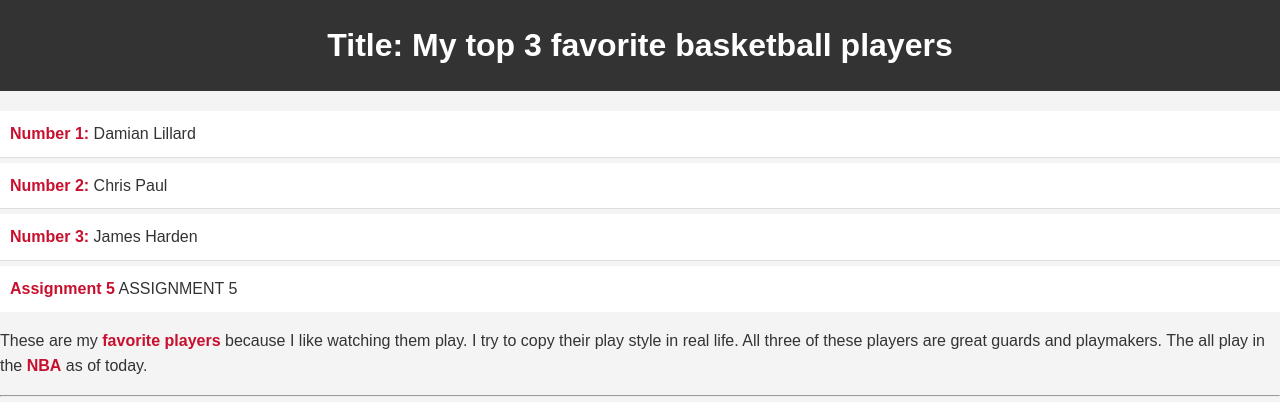
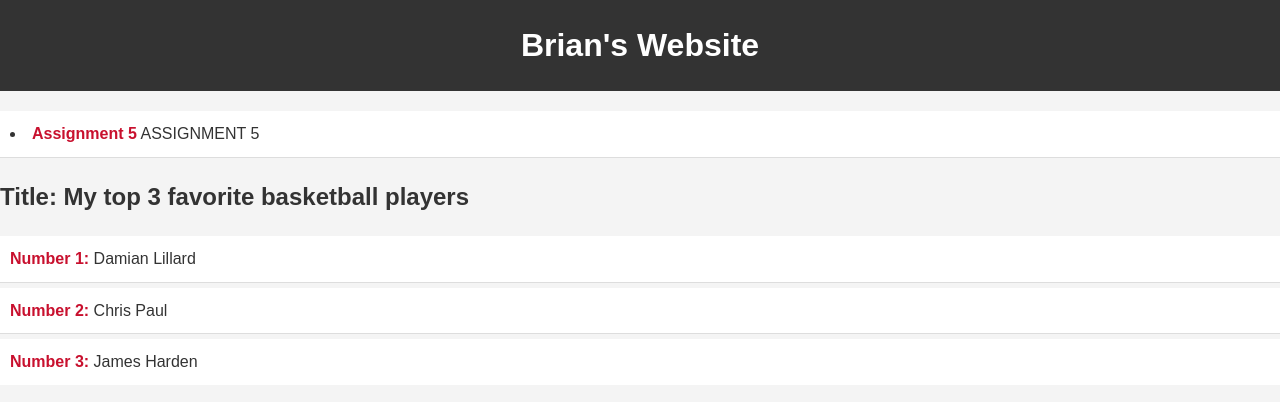
Before and after one commit to hwdbrian3/csc193-website-coursework, a plain HTML site: page index.html in a window 1280 px wide. Shown: the top 402 px of the page. Drawn offline with Linux system fonts and the light colour scheme.

Commit message:
more changes
more ui changes

```diff
--- a/index.html
+++ b/index.html
@@ -2,12 +2,13 @@
 <html lang="en-US">
 
 <body>
-    <h1>Title: My top 3 favorite basketball players</h1>
+    <h1>Brian's Website</h1>
+    <li><strong>Assignment 5</strong> <a href="./fancifymytext.html">ASSIGNMENT 5</a></li>
+    <h2>Title: My top 3 favorite basketball players</h2>
     <p> <ul>
         <li><strong>Number 1:</strong> <a href="./damianlillard.html">Damian Lillard</a></li>
         <li><strong>Number 2:</strong> <a href="./chrispaul.html">Chris Paul</a></li>
         <li><strong>Number 3:</strong> <a href="./jamesharden.html">James Harden</a></li>
-        <li><strong>Assignment 5</strong> <a href="./fancifymytext.html">ASSIGNMENT 5</a></li>
     </ul>
         These are my <strong>favorite players</strong> because I like watching them play. I try to copy their play style in real life.
         All three of these players are great guards and playmakers. The all play in the <strong>NBA</strong> as of today.
```
